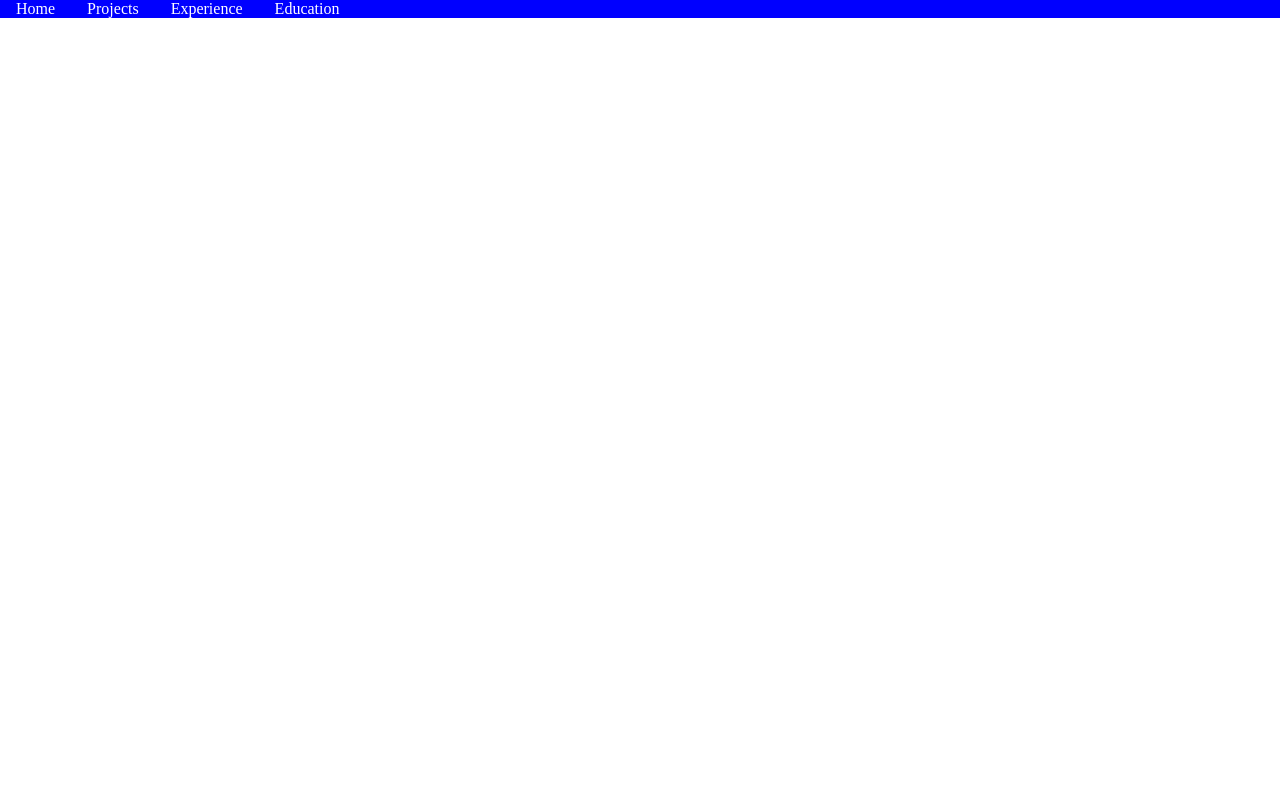
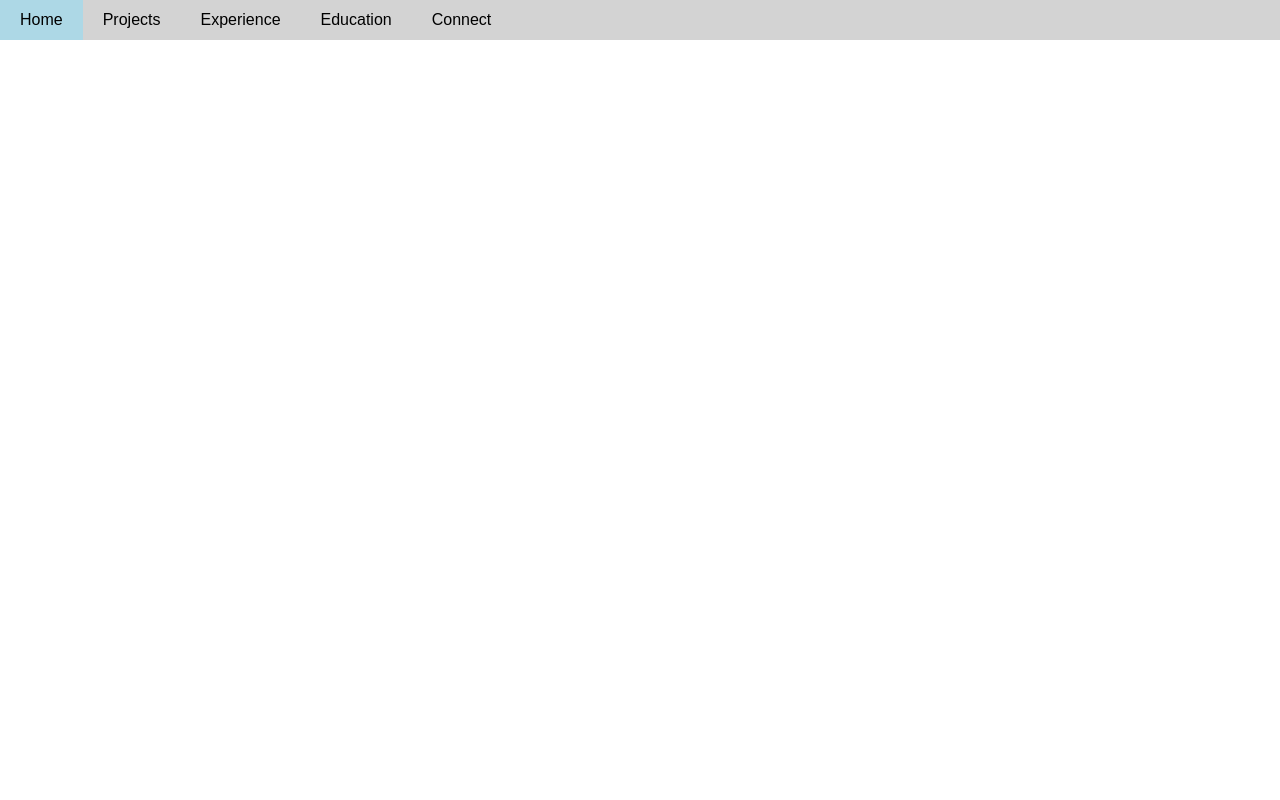
Before and after one commit to bryanttran/bryanttran.github.io, a plain HTML site: page index.html in a window 1280 px wide. Shown: the top 800 px of the page. Drawn offline with Linux system fonts and the light colour scheme.

Commit message:
footer and basic css

```diff
--- a/index.html
+++ b/index.html
@@ -12,20 +12,25 @@
         <!-- html5up.net-->
 
         <!--Nav bar -->
-        <nav class="navbar">
-            <div class="">
+        <div class="navbar">
             <ul>
                 <li><a href="#">Home</a></li>
                 <li><a href="#projects">Projects</a></li>
                 <li><a href="#experience">Experience</a></li>
                 <li><a href="#education">Education</a></li>
-            <li><a href="#connect"></a></li>
+                <li><a href="#connect">Connect</a></li>
             </ul>
         </div>
-        </nav>
 
         <div class="cover">
+           <!--insert image here, use JS to change style of bottom of image/opacity-->
+        </div>
 
+        <div class="footer">
+            footer
         </div>
+
+
+
    </body>
 </html>
--- a/style.css
+++ b/style.css
@@ -1,26 +1,56 @@
+/*HTML tags/others*/
 body {
     margin: 0;
+    /*background-image: image()*/
 }
 
-ul {
+html {
+    position: relative;
+    width: 100%;
+    min-height: 100%;
+	margin: 0;
+	padding: 0;
+}
+
+/*Navagation bar css*/
+.navbar {
+    width: 100%;
+    height: 40px;
+    font-family: sans-serif;
+}
+
+.navbar ul {
     list-style-type: none;
     margin: 0;
     padding: 0;
     overflow: hidden;
-    background-color: blue;
     position: fixed;
-    top: 0;
     width: 100%;
+    background-color: lightgrey;
+
 }
 
-li {
+.navbar li {
     float:left;
 }
 
-li a {
-    display block;
-    color: white;
+.navbar li a {
+    display: block;
+    color: black;
     text-align: center;
-    padding: 14px 16px;
+    padding: 11px 20px;
     text-decoration: none;
 }
+
+li a:hover {
+    background-color: lightblue;
+}
+
+/*Footer css*/
+.footer {
+    position: absolute;
+    bottom: 0;
+    width: 100%;
+    height: 54px;
+    background: red;
+}
```
Lines whose indentation alone changed are shown as unchanged.
